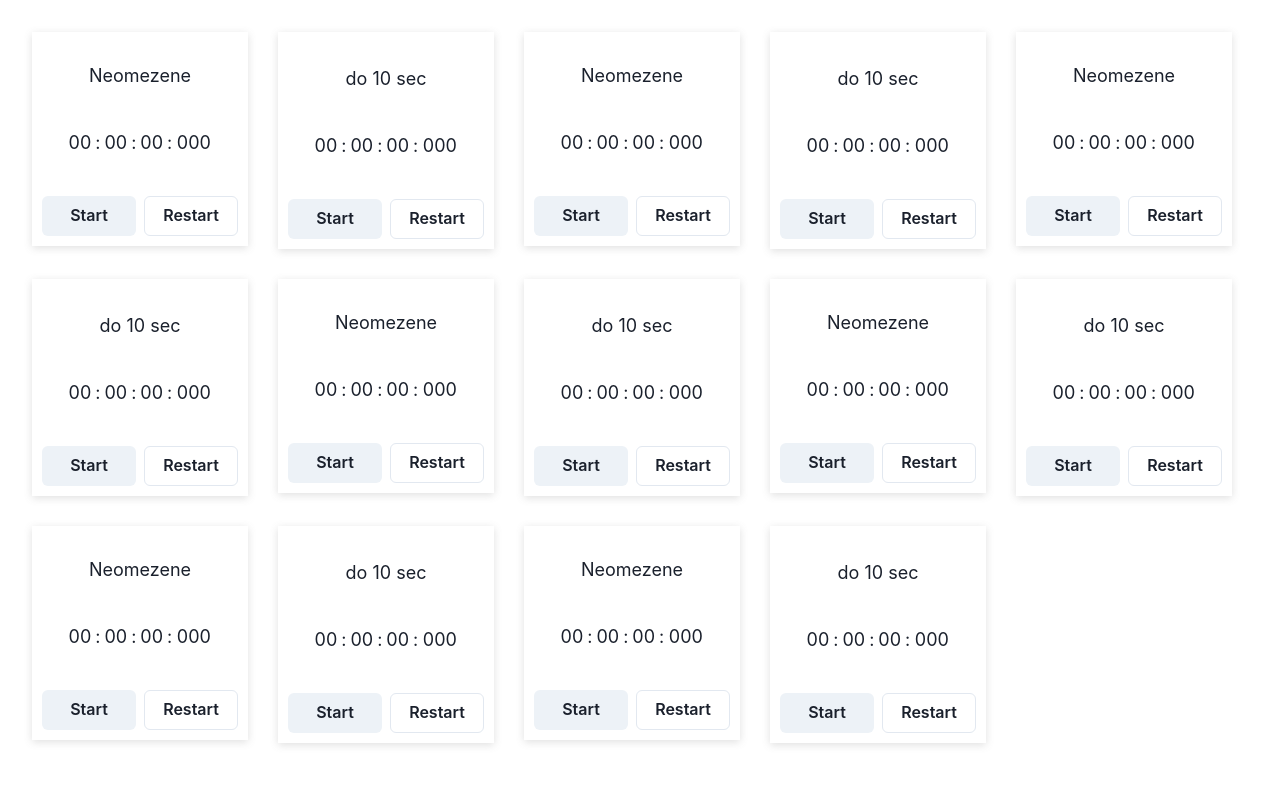
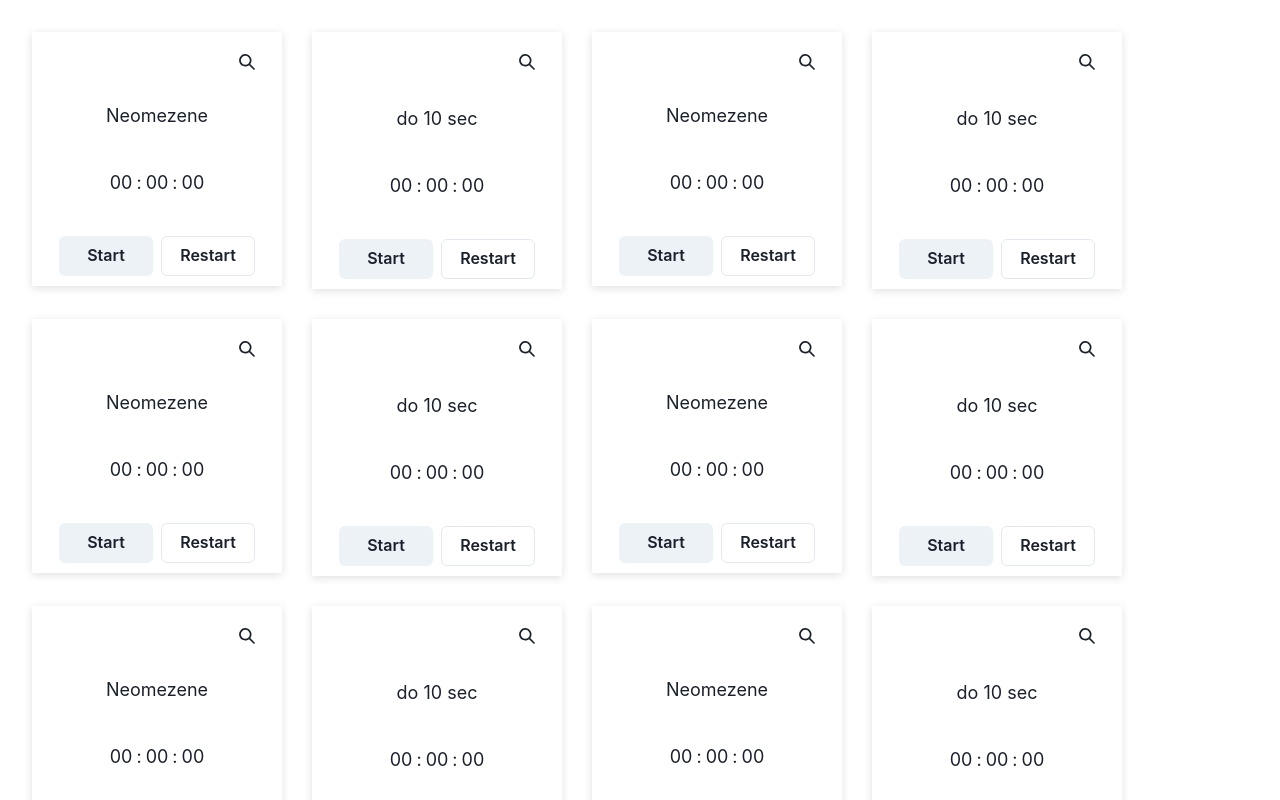
Before and after one commit to JakubIzzaldin/StopWatchApp, a React (Vite) app: page / in a window 1280 px wide. Shown: the top 800 px of the page. Built offline with nearby package versions, Linux system fonts and the light colour scheme.

Commit message:
feat(JI) added detail mode

```diff
--- a/package.json
+++ b/package.json
@@ -10,6 +10,7 @@
     "preview": "vite preview"
   },
   "dependencies": {
+    "@chakra-ui/icons": "^2.1.1",
     "@chakra-ui/react": "^2.8.2",
     "@emotion/react": "^11.11.4",
     "@emotion/styled": "^11.11.0",
--- a/src/App.tsx
+++ b/src/App.tsx
@@ -6,46 +6,46 @@ function App() {
   return (
     <Wrap spacing="30px">
       <WrapItem>
-        <StopWatch areMillisecondsShown title={'Neomezene'} />
+        <StopWatch title={'Neomezene'} />
       </WrapItem>
       <WrapItem>
-        <StopWatch areMillisecondsShown durationInSec={5} title={'do 10 sec'} />
+        <StopWatch durationInSec={5} title={'do 10 sec'} />
       </WrapItem>
       <WrapItem>
-        <StopWatch areMillisecondsShown title={'Neomezene'} />
+        <StopWatch title={'Neomezene'} />
       </WrapItem>
       <WrapItem>
-        <StopWatch areMillisecondsShown durationInSec={10} title={'do 10 sec'} />
+        <StopWatch durationInSec={10} title={'do 10 sec'} />
       </WrapItem>
       <WrapItem>
-        <StopWatch areMillisecondsShown title={'Neomezene'} />
+        <StopWatch title={'Neomezene'} />
       </WrapItem>
       <WrapItem>
-        <StopWatch areMillisecondsShown durationInSec={10} title={'do 10 sec'} />
+        <StopWatch durationInSec={10} title={'do 10 sec'} />
       </WrapItem>
       <WrapItem>
-        <StopWatch areMillisecondsShown title={'Neomezene'} />
+        <StopWatch title={'Neomezene'} />
       </WrapItem>
       <WrapItem>
-        <StopWatch areMillisecondsShown durationInSec={10} title={'do 10 sec'} />
+        <StopWatch durationInSec={10} title={'do 10 sec'} />
       </WrapItem>
       <WrapItem>
-        <StopWatch areMillisecondsShown title={'Neomezene'} />
+        <StopWatch title={'Neomezene'} />
       </WrapItem>
       <WrapItem>
-        <StopWatch areMillisecondsShown durationInSec={10} title={'do 10 sec'} />
+        <StopWatch durationInSec={10} title={'do 10 sec'} />
       </WrapItem>
       <WrapItem>
-        <StopWatch areMillisecondsShown title={'Neomezene'} />
+        <StopWatch title={'Neomezene'} />
       </WrapItem>
       <WrapItem>
-        <StopWatch areMillisecondsShown durationInSec={10} title={'do 10 sec'} />
+        <StopWatch durationInSec={10} title={'do 10 sec'} />
       </WrapItem>
       <WrapItem>
-        <StopWatch areMillisecondsShown title={'Neomezene'} />
+        <StopWatch title={'Neomezene'} />
       </WrapItem>
       <WrapItem>
-        <StopWatch areMillisecondsShown durationInSec={10} title={'do 10 sec'} />
+        <StopWatch durationInSec={10} title={'do 10 sec'} />
       </WrapItem>
     </Wrap>
   );
--- a/src/components/StopWatch/StopWatch.tsx
+++ b/src/components/StopWatch/StopWatch.tsx
@@ -1,34 +1,49 @@
 import {StopWatchTemplate} from './components/StopWatchTemplate.tsx';
-import {Box} from '@chakra-ui/react';
+import {Box, Button, HStack, Icon} from '@chakra-ui/react';
 import {useTimer} from '../../hooks/useTimer.ts';
-import {CSSProperties} from 'react';
+import {CSSProperties, useState} from 'react';
+import {SearchIcon, SmallCloseIcon} from '@chakra-ui/icons';
 
 type StopWatchProps = {
-  areMillisecondsShown?: boolean;
   durationInSec?: number;
   initialTimeInSec?: number;
   progressBarColor?: CSSProperties['color'];
   title: string;
 };
 export const StopWatch = ({
-  areMillisecondsShown,
   durationInSec,
   initialTimeInSec,
   title,
   progressBarColor = 'green',
 }: StopWatchProps) => {
+  const [isInDetailMode, setIsInDetailMode] = useState(false);
   const {handleStart, handlePause, handleRestart, status, min, hour, sec, ms} = useTimer(
     initialTimeInSec,
     durationInSec
   );
 
   return (
-    <Box>
+    <Box
+      width={isInDetailMode ? '300px' : '250px'}
+      boxShadow={'rgba(99, 99, 99, 0.2) 0px 2px 8px 0px'}
+      p={'10px'}
+    >
+      <HStack justifyContent={'flex-end'}>
+        {isInDetailMode ? (
+          <Button onClick={() => setIsInDetailMode(false)} variant={'ghost'}>
+            <Icon as={SmallCloseIcon} />
+          </Button>
+        ) : (
+          <Button onClick={() => setIsInDetailMode(true)} variant={'ghost'}>
+            <Icon as={SearchIcon} />
+          </Button>
+        )}
+      </HStack>
       <StopWatchTemplate
         hour={hour}
         second={sec}
         minute={min}
-        milliseconds={areMillisecondsShown ? ms : undefined}
+        milliseconds={isInDetailMode ? ms : undefined}
         title={title}
         status={status}
         isActive
--- a/src/components/StopWatch/components/StopWatchTemplate.tsx
+++ b/src/components/StopWatch/components/StopWatchTemplate.tsx
@@ -33,7 +33,7 @@ export const StopWatchTemplate = ({
   const resultPercentage = progressPercentage > 100 ? 100 : progressPercentage;
 
   return (
-    <Box boxShadow={'rgba(99, 99, 99, 0.2) 0px 2px 8px 0px'} p={'10px'}>
+    <Box>
       {durationInSec && (
         <Box
           width={`${resultPercentage}%`}
```
Also changed, not shown: 1 other file (tests, documents, lock files or other folders).
